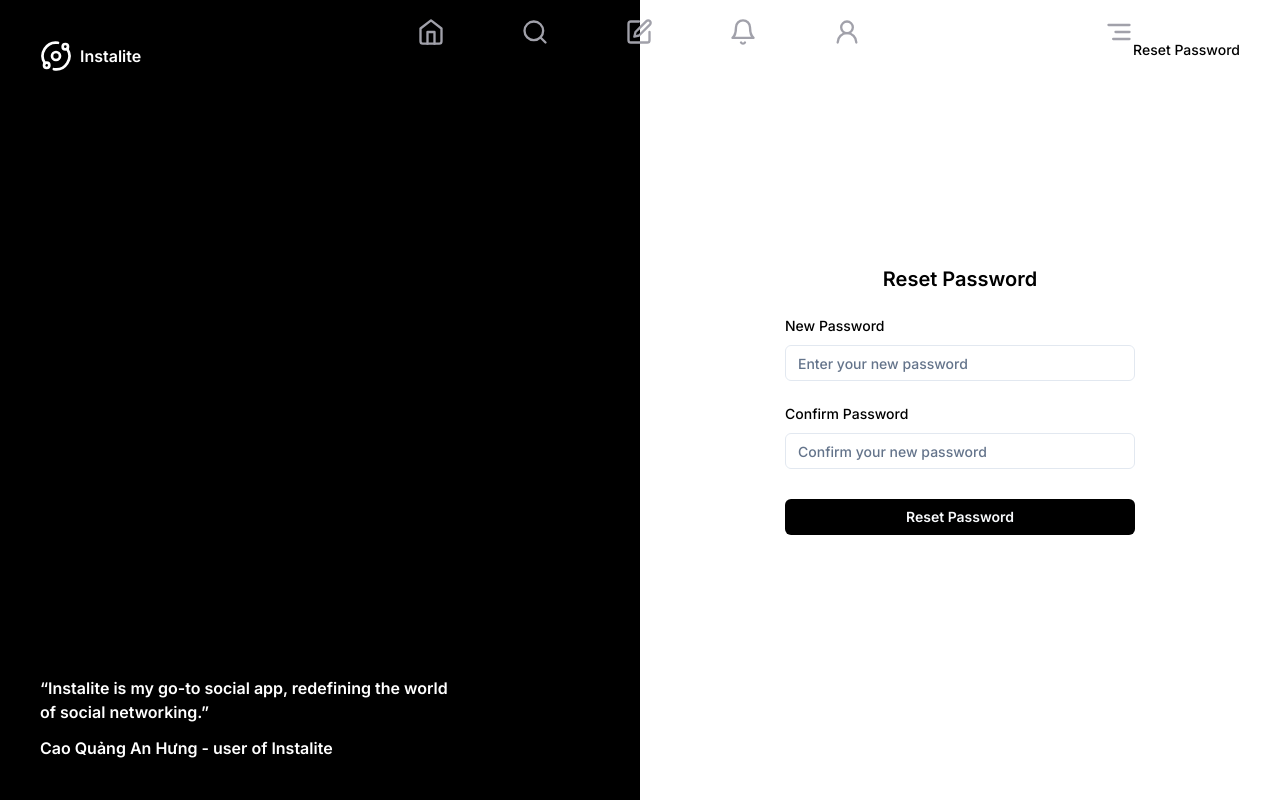
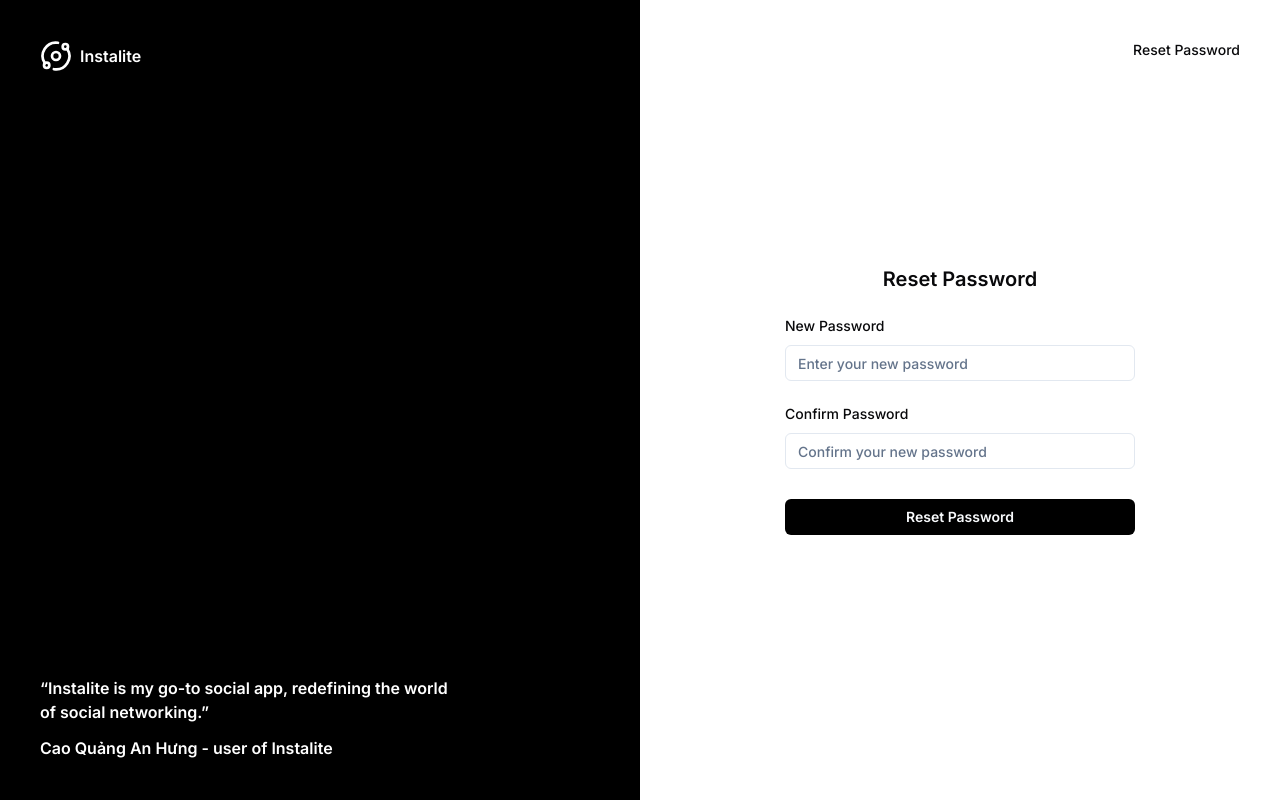
Before and after one commit to hungcqa23/instalite, a Next.js app: page /reset-password in a window 1280 px wide. Built offline with nearby package versions, Linux system fonts and the light colour scheme.

Commit message:
fix: dark mode color

```diff
--- a/src/app/(auth)/layout.tsx
+++ b/src/app/(auth)/layout.tsx
@@ -1,4 +1,5 @@
 'use client';
+import Header from '@/components/ui/header';
 import { OrbitIcon } from 'lucide-react';
 import { usePathname } from 'next/navigation';
 
@@ -48,7 +49,7 @@ export default function AuthLayout({
           </p>
         </div>
       </div>
-      <div className='relative h-full basis-1/2 p-10 font-medium text-black'>
+      <div className='relative h-full basis-1/2 p-10 font-medium'>
         <p className='absolute right-10 top-10 hidden text-right text-sm md:inline'>
           {testimonials.find(t => `/${t.path}` === pathname)?.title}
         </p>
--- a/src/app/(auth)/login/login-form.tsx
+++ b/src/app/(auth)/login/login-form.tsx
@@ -95,7 +95,7 @@ export default function LoginForm() {
             <span className='w-full border-t'></span>
           </div>
           <div className='relative flex justify-center text-xs uppercase'>
-            <span className='bg-white px-2 text-gray-400'>
+            <span className='bg-white px-2 text-gray-400 dark:bg-black'>
               Or continue with
             </span>
           </div>
--- a/src/app/(auth)/register/page.tsx
+++ b/src/app/(auth)/register/page.tsx
@@ -135,7 +135,7 @@ export default function Register() {
             <span className='w-full border-t'></span>
           </div>
           <div className='relative flex justify-center text-xs uppercase'>
-            <span className='bg-white px-2 text-gray-400'>
+            <span className='bg-white px-2 text-gray-400 dark:bg-black'>
               Or continue with
             </span>
           </div>
--- a/src/app/layout.tsx
+++ b/src/app/layout.tsx
@@ -30,7 +30,6 @@ export default function RootLayout({
           enableSystem
           disableTransitionOnChange
         >
-          <Header />
           {children}
         </ThemeProvider>
       </body>
--- a/src/app/page.tsx
+++ b/src/app/page.tsx
@@ -4,8 +4,8 @@ import Header from '@/components/ui/header';
 
 export default function Home() {
   return (
-    <div>
     <main className=' mt-16 h-screen w-screen overflow-y-auto'>
+      <Header />
       <div className='flex items-start justify-center xl:justify-end'>
         <div className='mt-2 w-full max-w-[30rem] xl:mr-[calc((100%-30rem)/2-16rem)]'>
           <div className='flex h-12 w-full items-center justify-between border-b border-gray-200 py-2'>
@@ -25,6 +25,5 @@ export default function Home() {
         <SuggestedBar />
       </div>
     </main>
-    </div>
   );
 }
--- a/src/components/ui/header.tsx
+++ b/src/components/ui/header.tsx
@@ -36,7 +36,7 @@ export default function Header() {
   );
 
   return (
-    <header className=' fixed top-0 flex h-16 w-full items-center justify-center lg:gap-52'>
+    <header className='h-17 fixed top-0 flex w-full items-center justify-center p-1 lg:gap-52'>
       <Link
         href={'/'}
         className='hidden shrink-0 transition-transform duration-200 hover:scale-110 md:flex'
@@ -45,19 +45,19 @@ export default function Header() {
       </Link>
 
       <div className='flex md:gap-2'>
-        <button className='duration-400 flex h-16 w-24 items-center justify-center rounded-lg text-zinc-400 transition-colors hover:bg-gray-200 hover:text-black'>
+        <button className='duration-400 flex h-16 w-24 items-center justify-center rounded-lg text-zinc-400 transition-colors hover:bg-gray-200 hover:text-black dark:hover:bg-gray-700/40 dark:hover:text-white'>
           <Home className='h-7 w-7 ' />
         </button>
-        <button className='duration-400 flex h-16 w-24 items-center justify-center rounded-lg text-zinc-400 transition-colors hover:bg-gray-200 hover:text-black'>
+        <button className='duration-400 flex h-16 w-24 items-center justify-center rounded-lg text-zinc-400 transition-colors hover:bg-gray-200 hover:text-black dark:hover:bg-gray-700/40 dark:hover:text-white'>
           <Search className='h-7 w-7 ' />
         </button>
-        <button className='duration-400 flex h-16 w-24 items-center justify-center rounded-lg text-zinc-400 transition-colors hover:bg-gray-200 hover:text-black'>
+        <button className='duration-400 flex h-16 w-24 items-center justify-center rounded-lg text-zinc-400 transition-colors hover:bg-gray-200 hover:text-black dark:hover:bg-gray-700/40 dark:hover:text-white'>
           <SquarePen className='h-7 w-7 ' />
         </button>
-        <button className='duration-400 flex h-16 w-24 items-center justify-center rounded-lg text-zinc-400 transition-colors hover:bg-gray-200 hover:text-black'>
+        <button className='duration-400 flex h-16 w-24 items-center justify-center rounded-lg text-zinc-400 transition-colors hover:bg-gray-200 hover:text-black dark:hover:bg-gray-700/40 dark:hover:text-white'>
           <Bell className='h-7 w-7 ' />
         </button>
-        <button className='duration-400 flex h-16 w-24 items-center justify-center rounded-lg text-zinc-400 transition-colors hover:bg-gray-200 hover:text-black'>
+        <button className='duration-400 flex h-16 w-24 items-center justify-center rounded-lg text-zinc-400 transition-colors hover:bg-gray-200 hover:text-black dark:hover:bg-gray-700/40 dark:hover:text-white'>
           <UserRound className='h-7 w-7 ' />
         </button>
         {/* <button className='duration-400 flex h-16 w-24 items-center justify-center rounded-lg text-zinc-400 transition-colors hover:bg-gray-200 hover:text-black'>
```
Lines whose indentation alone changed are shown as unchanged.
